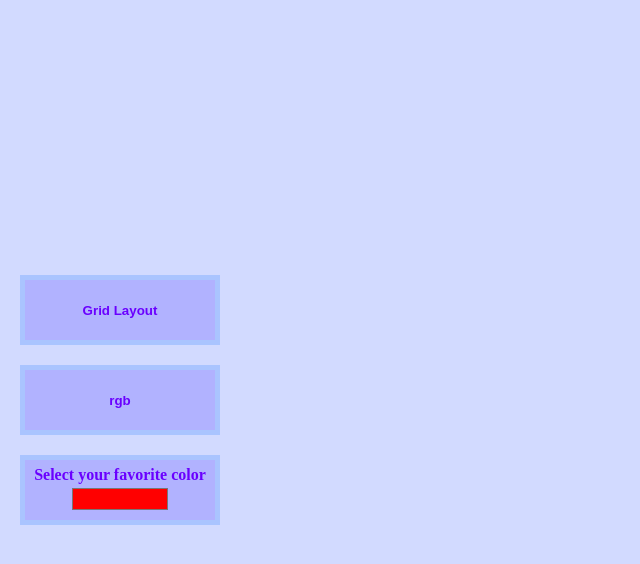
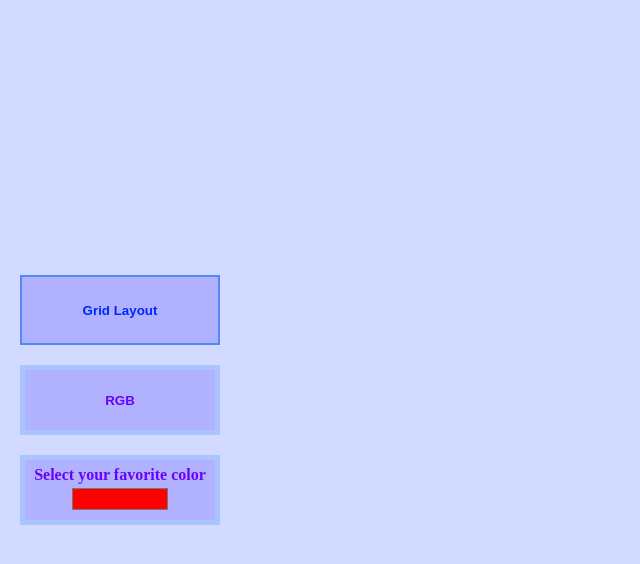
Before and after one commit to Zhyar-Ali/Etch-a-Sketch, a plain HTML site: page index.html in a window 1280 px wide. In both pictures the pointer is over the button "Grid Layout". Shown: the whole page, without its empty margins (0-640 px from the left). Drawn offline with Linux system fonts and the light colour scheme.

Commit message:
add style to buttons

```diff
--- a/index.html
+++ b/index.html
@@ -9,7 +9,7 @@
 <body>
     <div class="buttons">
         <button id="gridLayout">Grid Layout</button>
-        <button id="rgb">rgb</button>
+        <button id="rgb">RGB</button>
         <div class="labelInput">
             <label for="favcolor">Select your favorite color</label>
             <input type="color" id="favcolor" value="#ff0000">
--- a/styles.css
+++ b/styles.css
@@ -55,3 +55,8 @@ input{
     width: 100px;
     height: 30px;
 }
+button:hover, .labelInput:hover{
+    cursor: pointer;
+    border: 2px solid rgb(87, 136, 250);
+    color:  rgb(0, 38, 255);
+}
```
